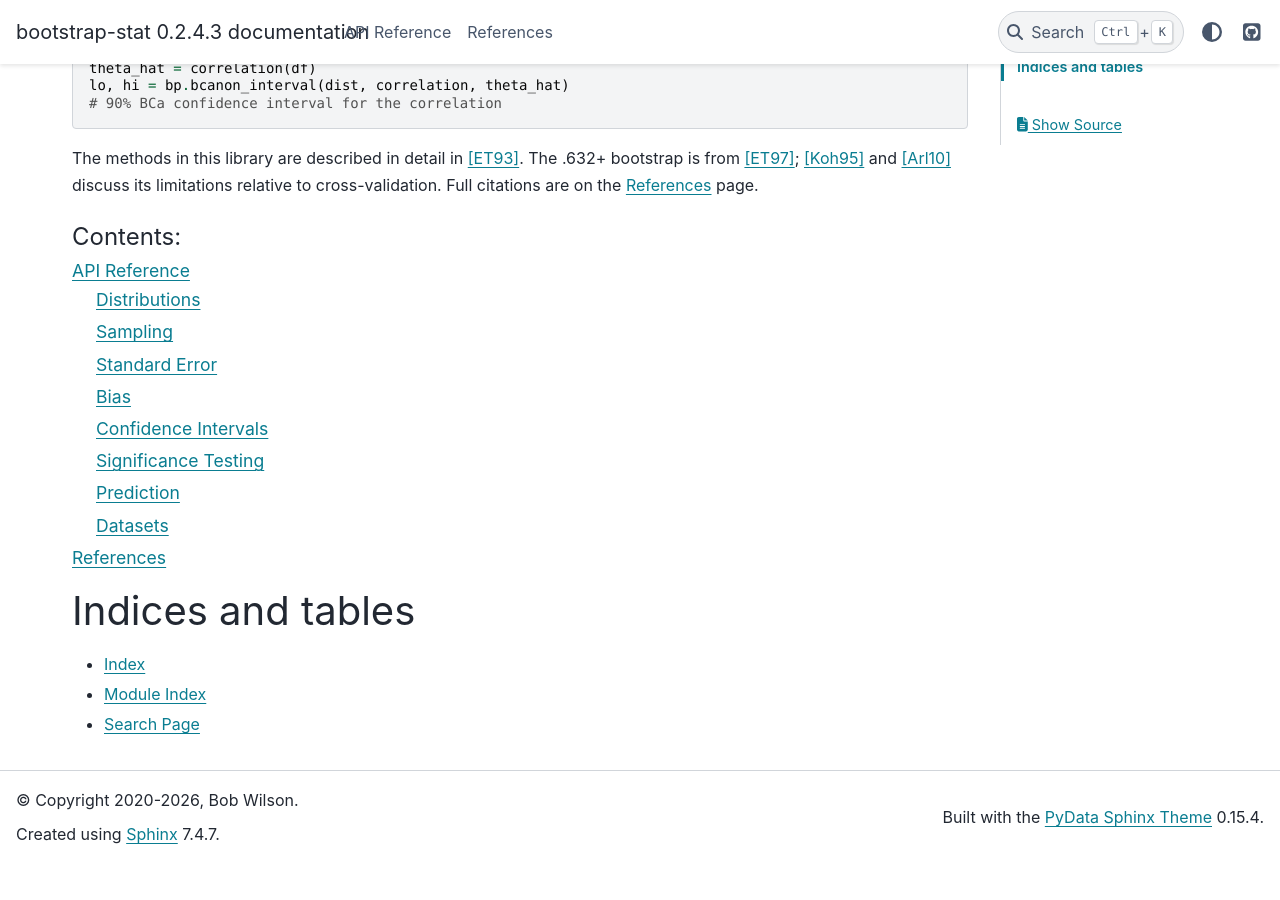
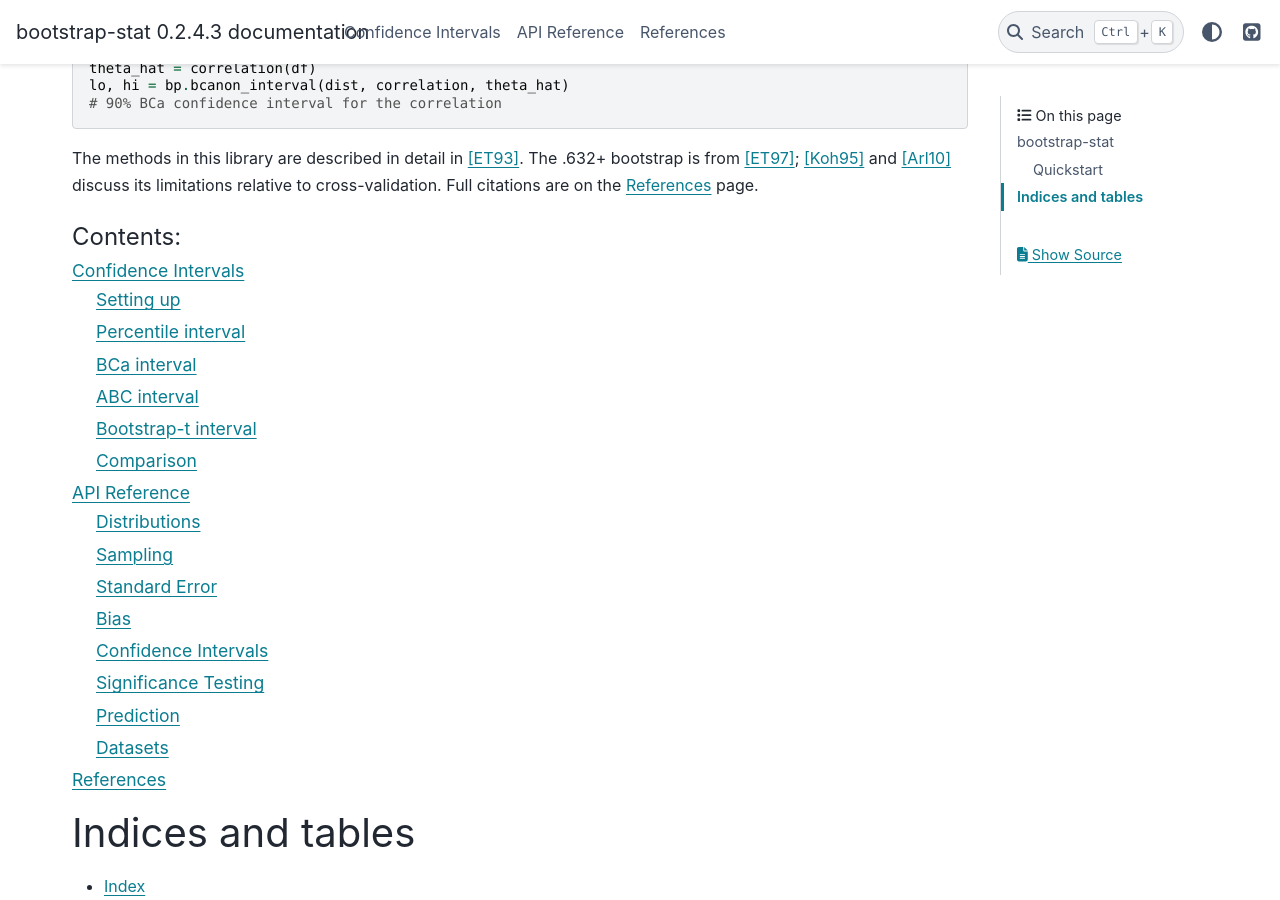
Before and after one commit to rwilson4/bootstrap-stat, a Sphinx documentation site: the page built from docs/index.rst, in a window 1280 px wide and 900 px high, scrolled down 758 px. Built offline with Sphinx 7.4.7 and the PyData theme 0.15.4, drawn with Linux system fonts in a browser that asks for light colours; before the commit the page ends 1622 px from its top, so only the background shows below that; part of the change alters nothing that is shown.

Commit message:
[Claude] Add confidence interval user guide
Adds docs/guide.rst: a worked example of all four bootstrap CI methods
on the law school correlation (n=15). Covers percentile, BCa, ABC, and
bootstrap-t with wall-time comparisons and a 6-row summary table.

The bootstrap-t section shows the baseline interval's poor lower bound,
explains why the pivot fails for correlation (SE varies tenfold across
the parameter space), demonstrates Fisher's z-transform as a fix, and
introduces stabilize_variance=True as an automated alternative.

Updates docs/index.rst to add the guide to the toctree and fix
cross-reference paths to use full defining-module paths so Sphinx
generates working hyperlinks.

Co-Authored-By: Claude Sonnet 4.6 <noreply@anthropic.com>

```diff
--- /dev/null
+++ b/docs/guide.rst
@@ -0,0 +1,281 @@
+Confidence Intervals
+====================
+
+The bootstrap is a general technique for quantifying uncertainty that
+replaces distributional assumptions with computation. Classical
+confidence intervals rely on asymptotic normality or a known parametric
+form for the sampling distribution of the statistic --- assumptions that
+are reasonable for the sample mean but fail for nonlinear statistics,
+small samples, or statistics near the boundary of their parameter space.
+The bootstrap sidesteps these assumptions by treating the observed data
+as a stand-in for the unknown population and resampling from it
+repeatedly to approximate the sampling distribution directly. What
+follows illustrates the three main bootstrap confidence interval methods
+on a concrete example.
+
+We wish to estimate a confidence interval for the Pearson correlation
+between LSAT scores and undergraduate GPA at 15 American law schools
+--- the data from Table 3.2 of [ET93]_. The example is a natural
+starting point: the sample is small, the statistic is nonlinear, and
+the sampling distribution is skewed when the true correlation is near 1.
+Each of those features is a problem for normal-theory intervals and
+an opportunity for the bootstrap.
+
+Setting up
+----------
+
+The core workflow is always the same. We wrap the observed data in an
+:class:`~bootstrap_stat.distributions.EmpiricalDistribution`, which places
+probability :math:`1/n` on each observation, and define the statistic
+as a plain Python function.
+
+.. code-block:: python
+
+    import numpy as np
+    import bootstrap_stat as bp
+    from bootstrap_stat.datasets import law_data
+
+    data = law_data()
+
+    def correlation(df):
+        return np.corrcoef(df["LSAT"], df["GPA"])[0, 1]
+
+    dist = bp.EmpiricalDistribution(data)
+    theta_hat = correlation(data)   # 0.7764
+
+We have :math:`n = 15` observations and an observed correlation of
+:math:`\hat{\theta} = 0.776`. All three confidence intervals below use
+the same ``dist`` and ``correlation`` objects.
+
+.. note::
+
+   All intervals in this library use a *per-tail* :math:`\alpha`
+   convention. The default ``alpha=0.05`` produces a **90%** interval
+   --- :math:`100(1 - 2 \times 0.05)\% = 90\%` --- not 95%. Pass
+   ``alpha=0.025`` for a 95% interval.
+
+Percentile interval
+-------------------
+
+:func:`~bootstrap_stat.confidence.percentile_interval` reads the :math:`\alpha`
+and :math:`1 - \alpha` quantiles of the bootstrap distribution of
+:math:`\hat{\theta}^*` directly.
+
+.. code-block:: python
+
+    lo, hi = bp.percentile_interval(dist, correlation, B=2000)
+    # (0.521, 0.949)   ~0.23 s
+
+The percentile interval is the method most commonly described in
+introductions to the bootstrap, and its appeal is clear: draw bootstrap
+samples, evaluate the statistic on each, take quantiles. No additional
+machinery required.
+
+Its limitation is accuracy. The coverage error is :math:`O(n^{-1/2})`:
+the true coverage probability deviates from the nominal
+:math:`1 - 2\alpha` by a term proportional to :math:`1/\sqrt{n}`. For
+:math:`n = 15`, that is roughly a 26% scaling factor on any bias or
+skewness in the bootstrap distribution. Concretely, an interval stated
+as 90% might actually cover the true parameter 82% or 97% of the time,
+depending on direction. The larger the skewness and the smaller the
+sample, the worse this gets.
+
+BCa interval
+------------
+
+:func:`~bootstrap_stat.confidence.bcanon_interval` adjusts the percentile
+endpoints before reading them off. Two quantities are estimated from
+the data: the *bias-correction* :math:`\hat{z}_0`, which accounts for
+median bias in the bootstrap distribution, and the *acceleration*
+:math:`\hat{a}`, which accounts for the rate at which the standard
+error of the statistic changes with the parameter.
+
+.. code-block:: python
+
+    lo, hi = bp.bcanon_interval(dist, correlation, data, B=2000)
+    # (0.438, 0.927)   ~0.23 s
+
+BCa requires the original data ``data`` as a third argument, beyond
+the empirical distribution and the statistic, because computing
+:math:`\hat{a}` requires jackknife values.
+
+The BCa interval achieves :math:`O(n^{-1})` coverage error, an order
+of magnitude more accurate than the percentile interval for large
+:math:`n` --- and at essentially the same computational cost. The
+difference is not merely theoretical here: the lower bound shifts from
+0.521 to 0.438, reflecting the left skewness of the correlation's
+sampling distribution when the true value is near 1. The percentile
+interval, insensitive to that skewness, overstates how far the
+correlation could plausibly be below :math:`\hat{\theta}`.
+
+ABC interval
+------------
+
+:func:`~bootstrap_stat.confidence.abcnon_interval` is an analytical
+approximation to the BCa interval that skips bootstrap sampling
+entirely. Rather than drawing replicates, it evaluates the statistic at
+nearby perturbed weight vectors to estimate the influence components and
+second derivatives that BCa would compute from jackknife and bootstrap
+samples. The result is second-order accurate and arrives in
+milliseconds.
+
+The catch is that the statistic must be supplied in *resampling form*:
+a function of both the data and a weight vector ``p``, where
+``p = np.ones(n) / n`` corresponds to equal weights on all observations.
+For the correlation this amounts to a weighted version of the formula:
+
+.. code-block:: python
+
+    def correlation_p(df, p):
+        lsat = df["LSAT"].values
+        gpa  = df["GPA"].values
+        mean_l = np.dot(p, lsat)
+        mean_g = np.dot(p, gpa)
+        cov    = np.dot(p, lsat * gpa) - mean_l * mean_g
+        var_l  = np.dot(p, lsat**2)    - mean_l**2
+        var_g  = np.dot(p, gpa**2)     - mean_g**2
+        return cov / np.sqrt(var_l * var_g)
+
+    lo, hi = bp.abcnon_interval(data, correlation_p)
+    # (0.443, 0.921)   ~0.001 s
+
+Note that ``abcnon_interval`` takes the raw data directly --- no
+:class:`~bootstrap_stat.distributions.EmpiricalDistribution` is needed.
+
+The interval (0.44, 0.92) is nearly identical to BCa's (0.44, 0.93)
+and arrives about 200 times faster. The resampling-form requirement is
+the tradeoff: writing the weighted statistic is straightforward for
+smooth algebraic statistics like the correlation, but infeasible for
+statistics computed by external libraries or that involve sorting (the
+median, for instance). When it applies, ABC is the most efficient route
+to a second-order accurate interval.
+
+Bootstrap-t interval
+--------------------
+
+:func:`~bootstrap_stat.confidence.t_interval` also achieves :math:`O(n^{-1})`
+accuracy, via pivotalization rather than endpoint adjustment. For each of the
+:math:`B_\mathrm{outer}` bootstrap samples it forms
+
+.. math::
+
+   z^* = \frac{\hat{\theta}^* - \hat{\theta}}{\widehat{\mathrm{se}}^*},
+
+where :math:`\widehat{\mathrm{se}}^*` is estimated by an inner bootstrap
+of size :math:`B_\mathrm{inner}` on the bootstrap sample itself. The
+interval inverts the :math:`\alpha` and :math:`1 - \alpha` quantiles of
+:math:`z^*`.
+
+.. code-block:: python
+
+    lo, hi = bp.t_interval(dist, correlation, theta_hat, Bouter=2000, Binner=25)
+    # (0.012, 0.960)   ~6.1 s
+
+With 2000 outer and 25 inner samples, the bootstrap-t runs 50,000
+bootstrap evaluations versus 2,000 for BCa --- roughly 26 times slower.
+And the lower bound of 0.01 is implausibly small for data showing clear
+positive correlation. Both problems trace back to the same cause.
+
+**Why the pivot fails for correlation.** The bootstrap-t is well
+calibrated only when :math:`z^*` has approximately the same distribution
+regardless of the true parameter value --- that is, when the pivot is
+*pivotal*. For the sample correlation this fails badly: the standard
+error is approximately :math:`(1 - \rho^2)/\sqrt{n}`, which equals 0.26
+at :math:`\rho = 0.1` but only 0.025 at :math:`\rho = 0.95` --- a
+tenfold variation. Bootstrap samples that happen to land near
+:math:`\hat{\rho} = 1` have a near-zero denominator
+:math:`\widehat{\mathrm{se}}^*`, producing enormous values of
+:math:`z^*` that drag the lower quantile far to the left. The result is
+a wildly conservative lower bound.
+
+**Fisher's z-transform.** The classical fix is Fisher's
+:math:`z`-transform, :math:`z = \mathrm{arctanh}(r)`, whose variance is
+approximately :math:`1/(n - 3)` regardless of :math:`\rho`. We apply
+the bootstrap-t in :math:`z`-space and transform the resulting endpoints
+back.
+
+.. code-block:: python
+
+    def fisher_z(df):
+        return np.arctanh(correlation(df))
+
+    theta_hat_z = np.arctanh(theta_hat)
+
+    lo_z, hi_z = bp.t_interval(dist, fisher_z, theta_hat_z, Bouter=2000, Binner=25)
+    lo, hi = np.tanh(lo_z), np.tanh(hi_z)
+    # (0.153, 0.925)   ~6.1 s
+
+The lower bound rises from 0.01 to 0.15 --- a substantial improvement,
+though still below the BCa estimate of 0.44. Some residual imprecision
+is expected with only :math:`n = 15` observations: even a
+variance-stabilized pivot is not exactly pivotal in small samples.
+
+**Automated variance stabilization.** Knowing the right transformation
+analytically requires statistical knowledge that may not always be at
+hand. The ``stabilize_variance=True`` option estimates a
+variance-stabilizing transformation numerically: it runs a small
+preliminary bootstrap (``Bvar`` samples) to estimate how the standard
+error varies with the statistic, fits a smoother to that relationship,
+and then applies the implied transformation automatically.
+
+.. code-block:: python
+
+    lo, hi = bp.t_interval(dist, correlation, theta_hat,
+                           stabilize_variance=True, Bvar=200, Bouter=2000)
+    # (0.409, 0.917)   ~4.4 s
+
+The result is (0.41, 0.92) --- close to the BCa interval --- and it
+arrives *faster* than the baseline bootstrap-t. Because the outer
+bootstrap uses a constant standard error of 1 in the transformed space,
+no inner bootstrap is needed; the only inner-bootstrap cost is the
+``Bvar=200`` preliminary samples used to estimate the transformation.
+
+Comparison
+----------
+
+All intervals below are nominal 90% (:math:`\alpha = 0.05`), computed
+with ``B=2000`` (or ``Bouter=2000``) bootstrap samples on the law
+school data (:math:`n = 15`):
+
+.. list-table::
+   :header-rows: 1
+   :widths: 36 12 12 16
+
+   * - Method
+     - Lower
+     - Upper
+     - Wall time
+   * - Percentile
+     - 0.521
+     - 0.949
+     - 0.23 s
+   * - BCa
+     - 0.438
+     - 0.927
+     - 0.23 s
+   * - ABC
+     - 0.443
+     - 0.921
+     - 0.001 s
+   * - Bootstrap-t (baseline)
+     - 0.012
+     - 0.960
+     - 6.1 s
+   * - Bootstrap-t (Fisher's z)
+     - 0.153
+     - 0.925
+     - 6.1 s
+   * - Bootstrap-t (stabilize_variance)
+     - 0.409
+     - 0.917
+     - 4.4 s
+
+For most applications, :func:`~bootstrap_stat.confidence.bcanon_interval`
+is the right default: it matches the percentile interval on speed,
+surpasses it on accuracy, and requires no special form for the
+statistic. When the statistic can be written in resampling form,
+:func:`~bootstrap_stat.confidence.abcnon_interval` delivers
+second-order accuracy at negligible cost. The bootstrap-t with
+``stabilize_variance=True`` is worth considering when a pivotal
+interval is specifically required. See [ET93]_ (S14) for a thorough
+comparison of interval methods.
--- a/docs/index.rst
+++ b/docs/index.rst
@@ -21,9 +21,9 @@ Quickstart
 ----------
 
 The core workflow: wrap observed data in an
-:class:`~bootstrap_stat.EmpiricalDistribution`, define a statistic
+:class:`~bootstrap_stat.distributions.EmpiricalDistribution`, define a statistic
 function, then call whichever inference function you need.
-:func:`~bootstrap_stat.bcanon_interval` is the recommended default for
+:func:`~bootstrap_stat.confidence.bcanon_interval` is the recommended default for
 confidence intervals.
 
 .. code-block:: python
@@ -51,6 +51,7 @@ limitations relative to cross-validation. Full citations are on the
    :maxdepth: 2
    :caption: Contents:
 
+   guide.rst
    api.rst
    references.rst
 
```
